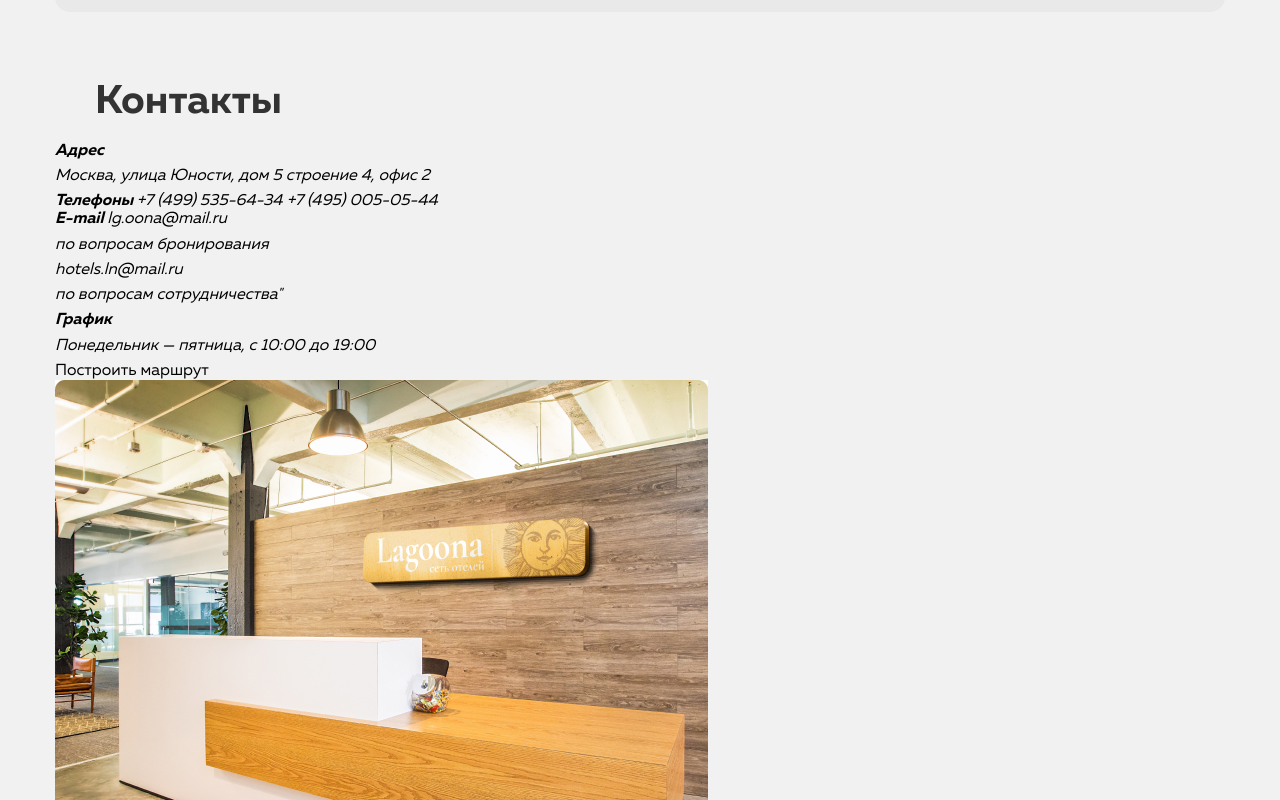
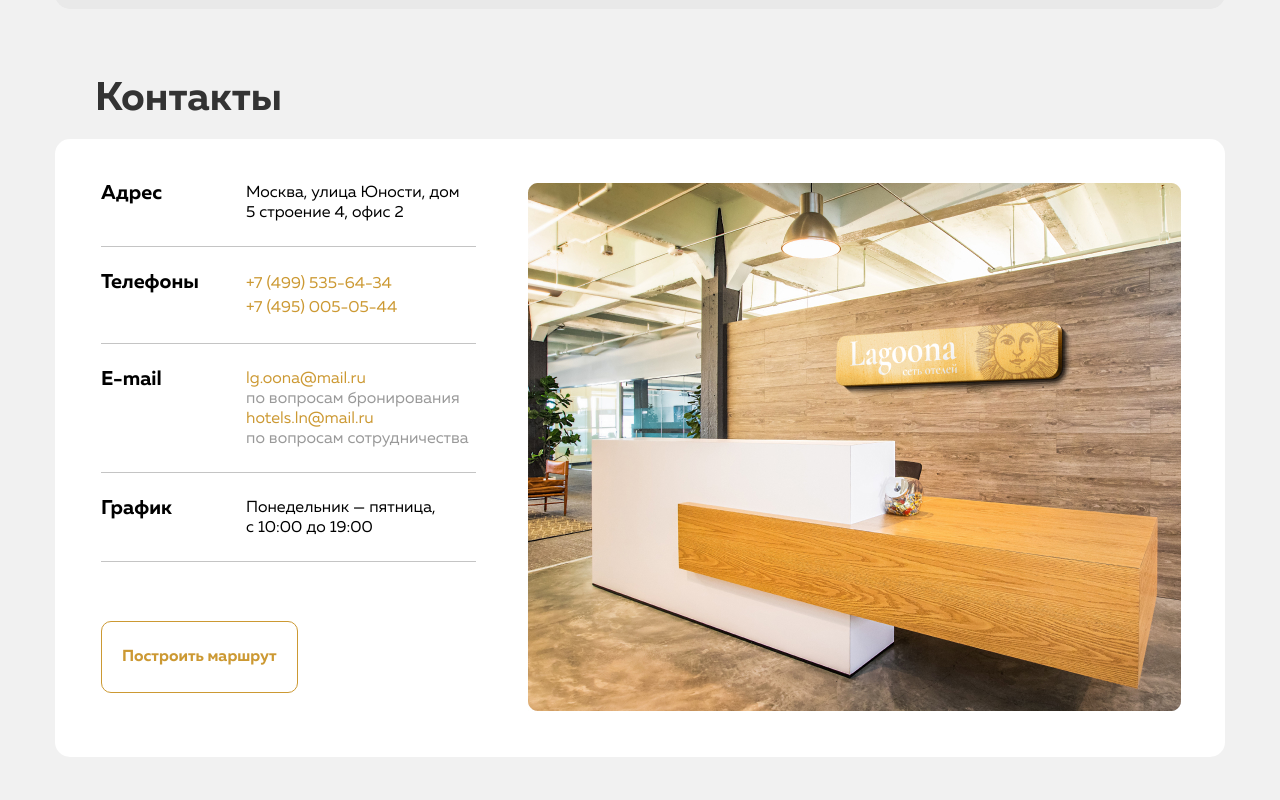
Before and after one commit to Kiprdevper/homework_9-10, a plain HTML site: page index.html in a window 1280 px wide. Shown: the part 4580-5380 px from the top of the page. Drawn offline with Linux system fonts and the light colour scheme.

Commit message:
add section form and contacts

```diff
--- a/css/style.css
+++ b/css/style.css
@@ -515,3 +515,98 @@ input {
     line-height: 16px;
     color: #000000;
 }
+
+/*contact*/
+
+.container-contacts {
+    background: #FFFFFF;
+    border-radius: 15px;
+    justify-content: space-between;
+    padding: 44px 44px 46px 46px;
+}
+
+.container-contacts-list {
+    margin-bottom: 59px;
+}
+
+.contacts-address {
+    min-width: 375px;
+}
+
+.container-contacts-item {
+    justify-content: space-between;
+    border-bottom: 1px solid #C4C4C4;
+    padding-bottom: 23px;
+}
+
+.container-contacts-item:not(:first-child) {
+    padding-top: 25px;
+}
+
+.contacts-item-caption {
+    font-size: 20px;
+    line-height: 20px;
+    color: #000000;
+    font-style: normal;
+    font-weight: bold;
+}
+
+.contacts-item-description-address {
+    font-size: 16px;
+    line-height: 20px;
+    color: #000000;
+    font-style: normal;
+    font-weight: normal;
+    width: 230px;
+}
+
+.contacts-item-tel {
+    width: 230px;
+}
+
+.contacts-item-tel-link {
+    display: block;
+    font-size: 16px;
+    line-height: 150%;
+    color: #CC9933;
+    font-style: normal;
+    font-weight: normal;
+}
+
+.contacts-item-email {
+    width: 230px;
+}
+
+.contacts-item-mailto-link {
+    font-style: normal;
+    font-weight: normal;
+    font-size: 16px;
+    line-height: 20px;
+    color: #CC9933;
+}
+
+.contacts-item-text_transparent {
+    font-style: normal;
+    font-weight: normal;
+    font-size: 16px;
+    line-height: 20px;
+    color: #999999;
+}
+
+.contacts-item-description {
+    font-style: normal;
+    font-weight: normal;
+    font-size: 16px;
+    line-height: 20px;
+    color: #000000;
+    width: 230px;
+}
+
+.contacts-btm {
+    font-style: normal;
+    font-weight: bold;
+    font-size: 16px;
+    line-height: 16px;
+    color: #CC9933;
+    padding: 27px 20px;
+}
--- a/index.html
+++ b/index.html
@@ -667,13 +667,13 @@
                             <input type="date" name="Дата прибытия" class="input-date">
                         </div>
                         <div class="blog-form-description">
-                            <p class="form-descriotion">
+                            <p class="form-description">
                                 Ночей
                             </p>
                             <input type="number" min="0" name="Ночей" class="input-number">
                         </div>
                         <div class="blog-form-description">
-                            <p class="form-descriotion">
+                            <p class="form-description">
                                 Туристы
                             </p>
                             <input type="number" min="0" name="Туристы" class="input-number">
@@ -690,40 +690,50 @@
                 <h2 class="section-title contact-title">
                     Контакты
                 </h2>
-                <div class="container-contacts">
-                    <address>
+                <div class="container-contacts flex">
+                    <address class="contacts-address">
                         <ul class="list-resert container-contacts-list">
-                            <li class="container-contacts-item">
+                            <li class="container-contacts-item flex">
                                 <strong class="contacts-item-caption">
                                     Адрес
                                 </strong>
-                                <p class="contacts-item-description">
+                                <p class="contacts-item-description-address">
                                     Москва, улица Юности, дом 5&nbsp;строение&nbsp;4, офис&nbsp;2
                                 </p>
                             </li>
-                            <li class="container-contacts-item">
+                            <li class="container-contacts-item flex">
                                 <strong class="contacts-item-caption">
                                     Телефоны
                                 </strong>
+                                <div class="contacts-item-tel">
                                     <a href="tel:+74995356434" class="contacts-item-tel-link">
-                                    +7 (499) 535-64-34</a>
+                                        +7 (499) 535-64-34
+                                    </a>
                                     <a href="tel:+74950050544" class="contacts-item-tel-link">
-                                    +7 (495) 005-05-44</a>
+                                        +7 (495) 005-05-44
+                                    </a>
+                                </div>
                             </li>
-                            <li class="container-contacts-item">
+                            <li class="container-contacts-item flex">
                                 <strong class="contacts-item-caption">
                                     E-mail
                                 </strong>
+                                <div class="contacts-item-email">
                                     <a href="mailto:lg.oona@mail.ru" class="contacts-item-mailto-link">
-                                    lg.oona@mail.ru</a>
+                                        lg.oona@mail.ru
+                                    </a>
                                     <p class="contacts-item-text_transparent">
-                                    по&nbsp;вопросам бронирования</p>
+                                        по&nbsp;вопросам бронирования
+                                    </p>
                                     <a href="mailto:hotels.ln@mail.ru" class="contacts-item-mailto-link">
-                                    hotels.ln@mail.ru</a>
+                                        hotels.ln@mail.ru
+                                    </a>
                                     <p class="contacts-item-text_transparent">
-                                    по&nbsp;вопросам сотрудничества"</p>
+                                        по&nbsp;вопросам сотрудничества
+                                    </p>
+                                </div>
                             </li>
-                            <li class="container-contacts-item">
+                            <li class="container-contacts-item flex">
                                 <strong class="contacts-item-caption">
                                     График
                                 </strong>
@@ -732,11 +742,13 @@
                                 </p>
                             </li>
                         </ul>
-                        <button class="btn-reset contacts-btm">
+                        <button class="btn-reset btn contacts-btm">
                             Построить маршрут
                         </button>
+                    </address>
+                    <div class="contacts-img">
                         <img src="./img/1.Contact.jpg" class="contact-logo" alt="Lagoona reception">
-                    </address>
+                    </div>
                 </div>
             </div>
         </section>
```
Also changed, not shown: 1 other file. Lines whose indentation alone changed are shown as unchanged.
